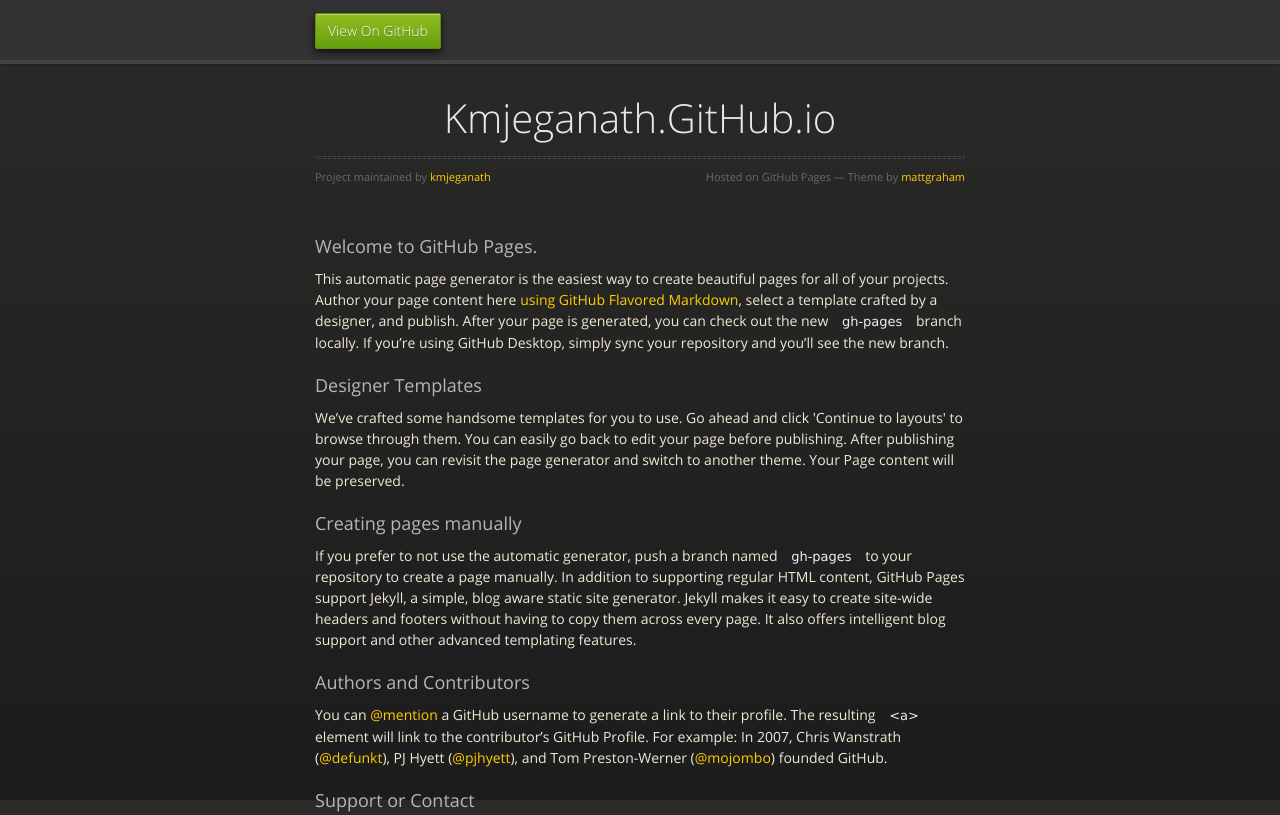
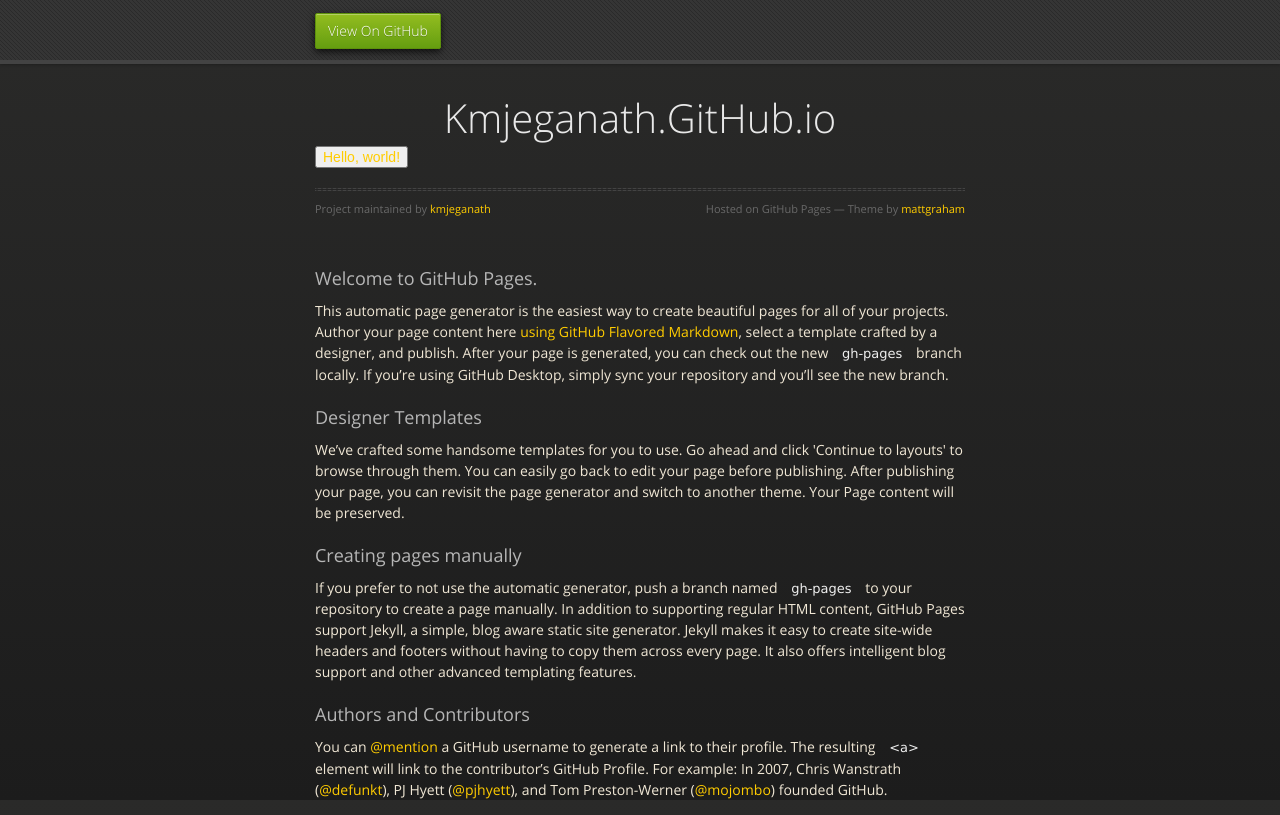
Before and after one commit to kmjeganath/kmjeganath.github.io, a plain HTML site: page index.html in a window 1280 px wide. Shown: the top 815 px of the page. Drawn offline with nearby package versions, Linux system fonts and the light colour scheme.

Commit message:
Update index.html

```diff
--- a/index.html
+++ b/index.html
@@ -29,6 +29,7 @@
       <section>
         <div id="title">
           <h1>Kmjeganath.GitHub.io</h1>
+          <button><a href="whatsapp://send?text=Hello%20World!">Hello, world!</a></button>
           <p></p>
           <hr>
           <span class="credits left">Project maintained by <a href="https://github.com/kmjeganath">kmjeganath</a></span>
```
